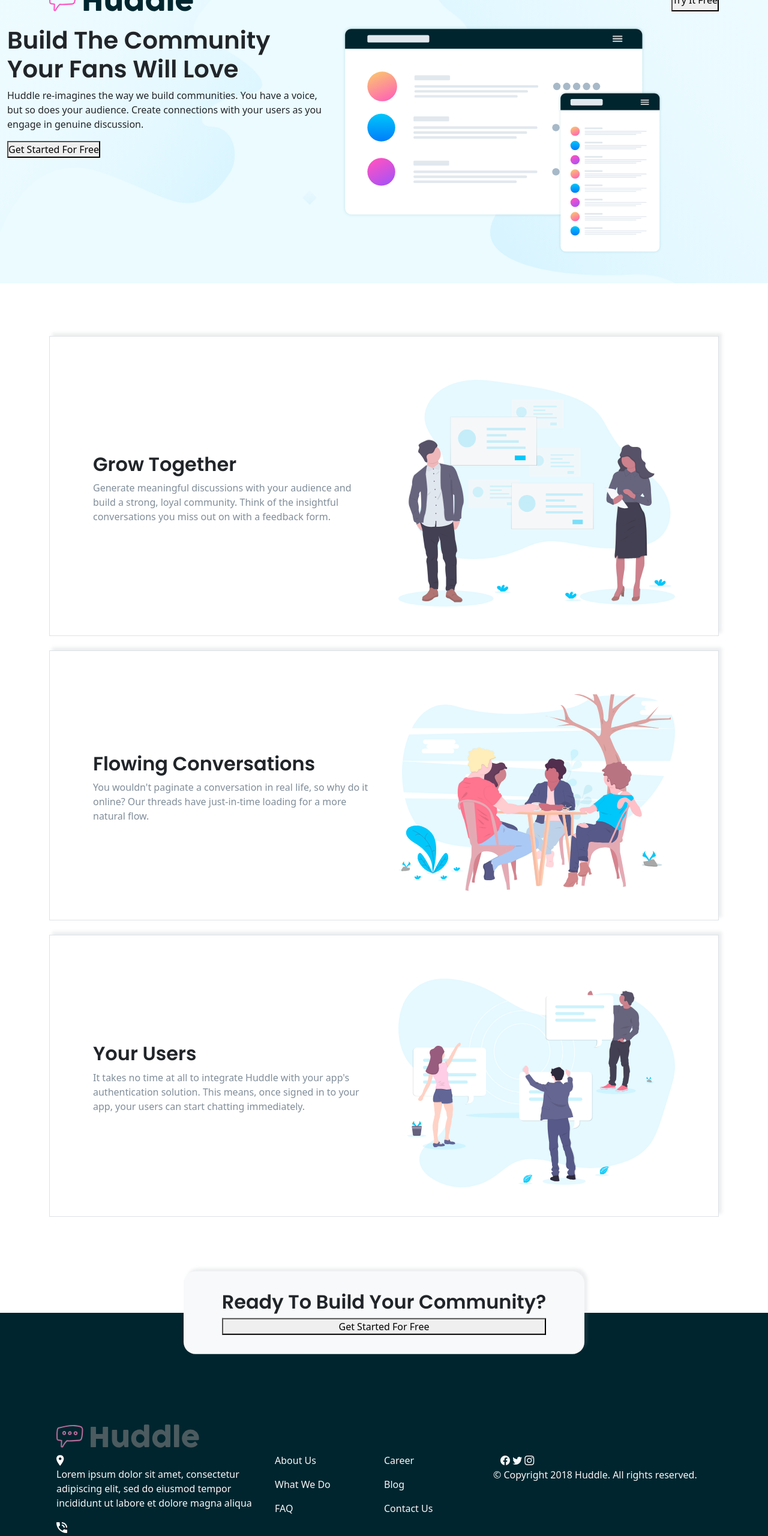
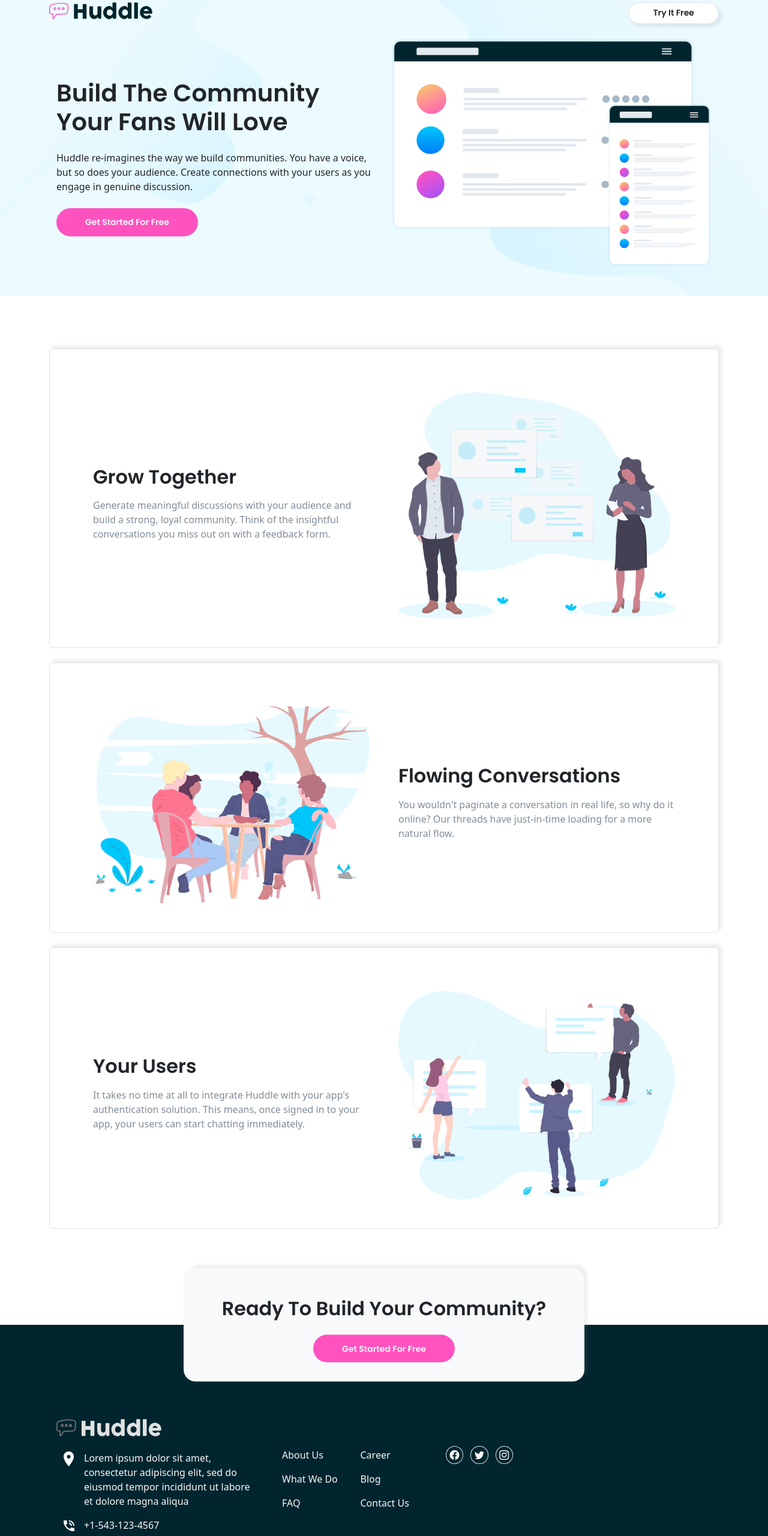
Before and after one commit to WAtuchei/FrontEndMentor-Lv2-Huddle-landing-blocks, a website: page index.html in a window 1280 px wide. Shown: the part 20-2580 px from the top of the page at 60% size. Drawn offline with nearby package versions, Linux system fonts and the light colour scheme.

Commit message:
Finish Design & Code alignment

```diff
--- a/index.css
+++ b/index.css
@@ -35,27 +35,55 @@ h1, h2 {
     font-family: 'Poppins', sans-serif;
     font-weight: 600;
 }
+/* Global */
+.shadow-box { box-shadow: 5px -5px 5px hsla(209, 11%, 55%, 0.151); }
+.pink-BTN {
+    all: unset;
+    background-color: var(--Pink);
+    border-radius: 30px;
+    padding: .8rem 3rem;
+    font-family: 'Poppins', sans-serif;
+    font-size: 14px;
+    font-weight: 600;
+}
+    .pink-BTN:active {
+        background-color: hsla(322, 100%, 66%, 0.5);
+    }
 
 header {
+    display: flex;
+    flex-direction: column;
+    justify-content: center;
+    align-items: center;
     background-image: url(images/bg-hero-desktop.svg);
     background-color: var(--VeryPaleCyan);
     object-fit: contain;
 }
+    .Logo { height: 28px; }
+
+    nav button {
+        all: unset;
+        background-color: #fff;
+        padding: .4rem 2.5rem;
+        border-radius: 50px;
+        font-family: 'Poppins', sans-serif;
+        font-size: 14px;
+        font-weight: 600;
+        box-shadow: 5px 5px 5px hsla(209, 11%, 55%, 0.151);
+    }
+        nav button:active { color: #0000005e;}
 
 main { margin-top: 4rem !important; }
-    .main-con {
-        box-shadow: 5px -5px 5px hsla(209, 11%, 55%, 0.151);
-    }
-        .main-con p { color: var(--GrayishBlue); }
+    main h2 { padding: .5rem 0; }
+    main p { color: var(--GrayishBlue); }
+    main section:nth-child(2) { flex-direction: row-reverse; }
+
     .floating-section {
         max-width: 720px;
         transform: translateY(-50%);
-        display: flex;
-        flex-direction: column;
         margin: 0 1rem;
         padding: 2rem 4rem;
         border-radius: 20px;
-        box-shadow: 5px -5px 5px hsla(209, 11%, 55%, 0.151);
     }
 
 footer {
@@ -65,34 +93,61 @@ footer {
     margin-top: 10rem;
     background-color: var(--VeryDarkCyan);
 }
-    .logo-footer {
-        display: block;
-        width: 70%;
-        filter: invert(.3);
+    .footer-info {
+        margin-top: -2rem;
     }
+        .logo-footer {
+            display: block;
+            max-width: 175px;
+            filter: invert(100%) saturate(0%);
+        }
+        .icon-con { margin-right: 1rem; }
+            img[alt="icon-location"] { width: 18px; }
+    .footer-nav span { cursor: pointer; }
+    .footer-nav span:active { text-decoration: underline; }
+
+    .footer-social i {
+        padding: .18rem .35rem;
+        cursor: pointer;
+    }
+        .footer-social i:active {
+            color: var(--Pink);
+            border: 1px solid var(--Pink) !important;
+        }
 
 /* Responsive */
 /*Media Query*/
-@media only screen and (max-width: 400px) {
+@media only screen and (min-width: 401px) and (max-width: 576px) {
+    .bg-Hero {margin-top: 3rem !important;  }
 
-}
+    main { margin-top: 1rem !important; }
+        main section:nth-child(2) { flex-direction: column-reverse; }
+        .main-con { flex-direction: column-reverse; }
 
-@media only screen and (min-width: 401px) and (max-width: 576px) {
-    .main-con { flex-direction: column-reverse; }
+    footer {
+        margin-top: 12rem;
+        font-size: 18px;
+    }
+        .footer-nav, .footer-social {
+            padding-left: 1.5rem !important;
+        }
+        .footer-social i {
+            padding: .2rem .47rem;
+            cursor: pointer;
+            font-size: 25px;
+        }
+        .footer-social p { justify-content: center !important; }
 }
 
 @media only screen and (min-width: 576px) and (max-width: 767px) /*sm*/ {
+    .hero-BTN { font-size: 13px; }
 
+    main { margin-top: 1rem !important; }
+
+    footer { margin-top: 13rem; }
+        .footer-social i {
+            padding: .2rem .47rem;
+            cursor: pointer;
+            font-size: 25px;
+        }
 }
-
-@media only screen and (min-width: 768px) and (max-width: 991px) /*md*/ {
-
-}
-
-@media only screen and (min-width: 992px) and (max-width: 1199px) /*lg*/ {
-
-}
-
-@media only screen and (min-width: 1200px) and (max-width: 1399px) /*xl*/ {
-
-}
--- a/index.html
+++ b/index.html
@@ -7,27 +7,26 @@
 
    <link rel="icon" type="image/png" sizes="32x32" href="./images/favicon-32x32.png">
    <link rel="stylesheet" href="index.css">
+   <link rel="stylesheet" href="https://cdn.jsdelivr.net/npm/bootstrap-icons@1.10.3/font/bootstrap-icons.css">
    <link href="https://cdn.jsdelivr.net/npm/bootstrap@5.3.0-alpha1/dist/css/bootstrap.min.css" rel="stylesheet" integrity="sha384-GLhlTQ8iRABdZLl6O3oVMWSktQOp6b7In1Zl3/Jr59b6EGGoI1aFkw7cmDA6j6gD" crossorigin="anonymous">
    <script src="https://cdn.jsdelivr.net/npm/bootstrap@5.3.0-alpha1/dist/js/bootstrap.bundle.min.js" integrity="sha384-w76AqPfDkMBDXo30jS1Sgez6pr3x5MlQ1ZAGC+nuZB+EYdgRZgiwxhTBTkF7CXvN" crossorigin="anonymous"></script>
-   <link rel="stylesheet" href="https://cdn.jsdelivr.net/npm/bootstrap-icons@1.10.3/font/bootstrap-icons.css">
 
    <title>Frontend Mentor | Huddle landing page with alternating feature blocks</title>
 </head>
 <body>
    <header class="w-100 pb-4">
-      <nav class="container d-flex justify-content-between">
-         <img src="images/logo.svg" alt="Logo">
-         <button> Try It Free</button>
+      <nav class="container d-flex justify-content-between pt-4">
+         <img src="images/logo.svg" alt="Logo" class="Logo">
+         <button class="border">Try It Free</button>
       </nav>
          <!-- Hero -->
-      <section class="container row d-flex my-4">
+      <section class="container row  align-items-center my-5 my-sm-4 text-center text-sm-start">
          <div class="col-12 col-sm-6">
-            <h1>Build The Community Your Fans Will Love</h1>
-
-            <p>Huddle re-imagines the way we build communities. You have a voice, but so does your audience.
+            <h1 class="my-3">Build The Community Your Fans Will Love</h1>
+            <p class="my-4">Huddle re-imagines the way we build communities. You have a voice, but so does your audience.
                Create connections with your users as you engage in genuine discussion.</p>
 
-            <button class="pink-BTN">Get Started For Free</button>
+            <button class="pink-BTN hero-BTN my-4 my-sm-0 text-light">Get Started For Free</button>
          </div>
 
          <div class="col-12 col-sm-6">
@@ -37,7 +36,7 @@
    </header>
       <!-- main content -->
    <main class="container row justify-content-center">
-      <section class="main-con col-12 row d-flex align-items-center gx-5 gy-4 p-5 border">
+      <section class="shadow-box main-con col-12 row d-flex align-items-center gx-5 gy-5 gy-md-4 p-3 p-md-5 text-center text-sm-start border rounded">
          <div class="col-12 col-sm-6">
             <h2>Grow Together</h2>
             <p>Generate meaningful discussions with your audience and build a strong, loyal community.
@@ -48,7 +47,7 @@
          </div>
       </section>
 
-      <section class="main-con col-12 row d-flex align-items-center gx-5 gy-4 p-5 border">
+      <section class="shadow-box main-con col-12 row d-flex align-items-center gx-5 gy-5 gy-md-4 p-3 p-md-5 text-center text-sm-start border rounded">
          <div class="col-12 col-sm-6">
             <h2>Flowing Conversations</h2>
             <p>You wouldn't paginate a conversation in real life, so why do it online? Our threads
@@ -59,7 +58,7 @@
          </div>
       </section>
 
-      <section class="main-con col-12 row d-flex align-items-center gx-5 gy-4 p-5 border">
+      <section class="shadow-box main-con col-12 row d-flex align-items-center gx-5 gy-5 gy-md-4 p-3 p-md-5 text-center text-sm-start border rounded">
          <div class="col-12 col-sm-6">
             <h2>Your Users</h2>
             <p>It takes no time at all to integrate Huddle with your app's authentication solution.
@@ -73,52 +72,65 @@
 
    <footer class="w-100 justify-content-center text-light">
       <!-- floating -->
-      <section class="floating-section bg-light text-center text-dark">
-         <h2>Ready To Build Your Community?</h2>
+      <section class="floating-section shadow-box bg-light text-center text-dark">
+         <h2 class="py-3">Ready To Build Your Community?</h2>
 
-         <button class="pink-BTN">Get Started For Free</button>
+         <button class="pink-BTN shadow-box text-light">Get Started For Free</button>
       </section>
 
       <!-- info -->
-      <section class="footer-info py-5 mb-5">
-         <div class="container row d-flex justify-content-between">
+      <section class="footer-info pb-3 pb-md-5 mb-md-5">
+         <div class="container row d-flex justify-content-between pb-3">
             <!-- information -->
-            <div class="info col-12 col-sm-4">
-               <img src="images/logo.svg" alt="Logo" class="logo-footer mb-2">
-
+            <div class="col-12 col-md-4 justify-content-center">
+               <img src="images/logo.svg" alt="Logo" class="logo-footer mb-4">
+               <!-- location -->
+               <div class="container d-flex">
+                  <div class="icon-con">
                      <img src="images/icon-location.svg" alt="icon-location">
-               <p> Lorem ipsum dolor sit amet, consectetur adipiscing elit, sed do eiusmod tempor
+                  </div>
+                  <p>Lorem ipsum dolor sit amet, consectetur adipiscing elit, sed do eiusmod tempor
                      incididunt ut labore et dolore magna aliqua</p>
-
+               </div>
+               <!-- tel. -->
+               <div class="container d-flex">
+                  <div class="icon-con">
                      <img src="images/icon-phone.svg" alt="icon-phone">
+                  </div>
                   <p>+1-543-123-4567</p>
+               </div>
+               <!-- e-mail -->
+               <div class="container d-flex">
+                  <div class="icon-con">
                      <img src="images/icon-email.svg" alt="icon-email">
+                  </div>
                   <p>example@huddle.com</p>
+               </div>
             </div>
 
             <!-- Nav -->
-            <div class="col-12 col-sm-4 row p-0">
-               <div class="col-12 col-sm-6 pt-sm-4 pt-md-5">
-                  <p>About Us</p>
-                  <p>What We Do</p>
-                  <p>FAQ</p>
+            <div class="footer-nav col-12 col-md-5 col-lg-3 row my-4 my-md-0 ps-sm-4 ps-md-0">
+               <div class="col-12 col-md-6 pt-sm-4 pt-md-5">
+                  <p><span>About Us</span></p>
+                  <p><span>What We Do</span></p>
+                  <p><span>FAQ</span></p>
                </div>
 
-               <div class="col-12 col-sm-6 pt-sm-4 pt-md-5">
-                  <p>Career</p>
-                  <p>Blog</p>
-                  <p>Contact Us</p>
+               <div class="col-12 col-md-6 pt-sm-0 pt-md-5">
+                  <p><span>Career</span></p>
+                  <p><span>Blog</span></p>
+                  <p><span>Contact Us</span></p>
                </div>
             </div>
 
             <!-- Social -->
-            <div class="col-12 col-sm-4 pt-sm-4 pt-md-5">
-               <div class="container">
-                  <i class="bi bi-facebook"></i>
-                  <i class="bi bi-twitter"></i>
-                  <i class="bi bi-instagram"></i>
+            <div class="footer-social col-12 col-md-3 col-lg-5 d-flex row pt-sm-4 pt-md-5 ps-sm-4 ps-md-0">
+               <div class="container col-12 mb-3 mb-sm-4 text-center text-md-start">
+                  <i class="bi bi-facebook me-2 border rounded-circle"></i>
+                  <i class="bi bi-twitter me-2 border rounded-circle"></i>
+                  <i class="bi bi-instagram me-2 border rounded-circle"></i>
                </div>
-               <p>&copy; Copyright 2018 Huddle. All rights reserved.</p>
+               <p class="col-12 d-flex align-items-md-end justify-content-center justify-content-md-start">&copy; Copyright 2018 Huddle. All rights reserved.</p>
             </div>
          </div>
       </section>
```
Lines whose indentation alone changed are shown as unchanged.
